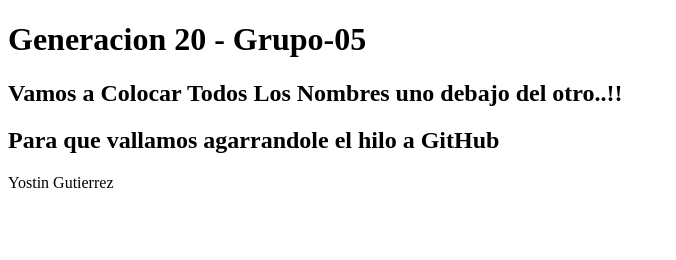
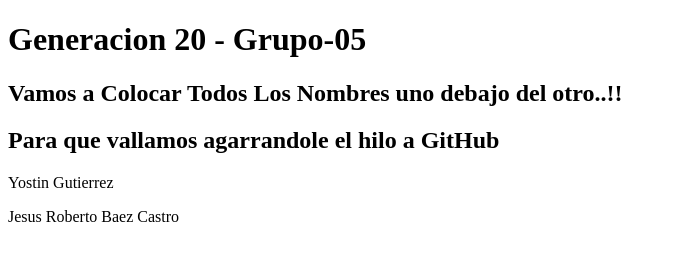
Before and after one commit to GaboProgramers/Gen-20-group-05, a plain HTML site: page index.html in a window 1280 px wide. Shown: the whole page, without its empty margins (0-676 px from the left). Drawn offline with Linux system fonts and the light colour scheme.

Commit message:
JRoberto

```diff
--- a/index.html
+++ b/index.html
@@ -13,5 +13,6 @@
     <h2>Para que vallamos agarrandole el hilo a GitHub</h2>
 
     <p>Yostin Gutierrez</p>
+    <p>Jesus Roberto Baez Castro</p>
   </body>
 </html>
```
Also changed, not shown: 1 other file.
